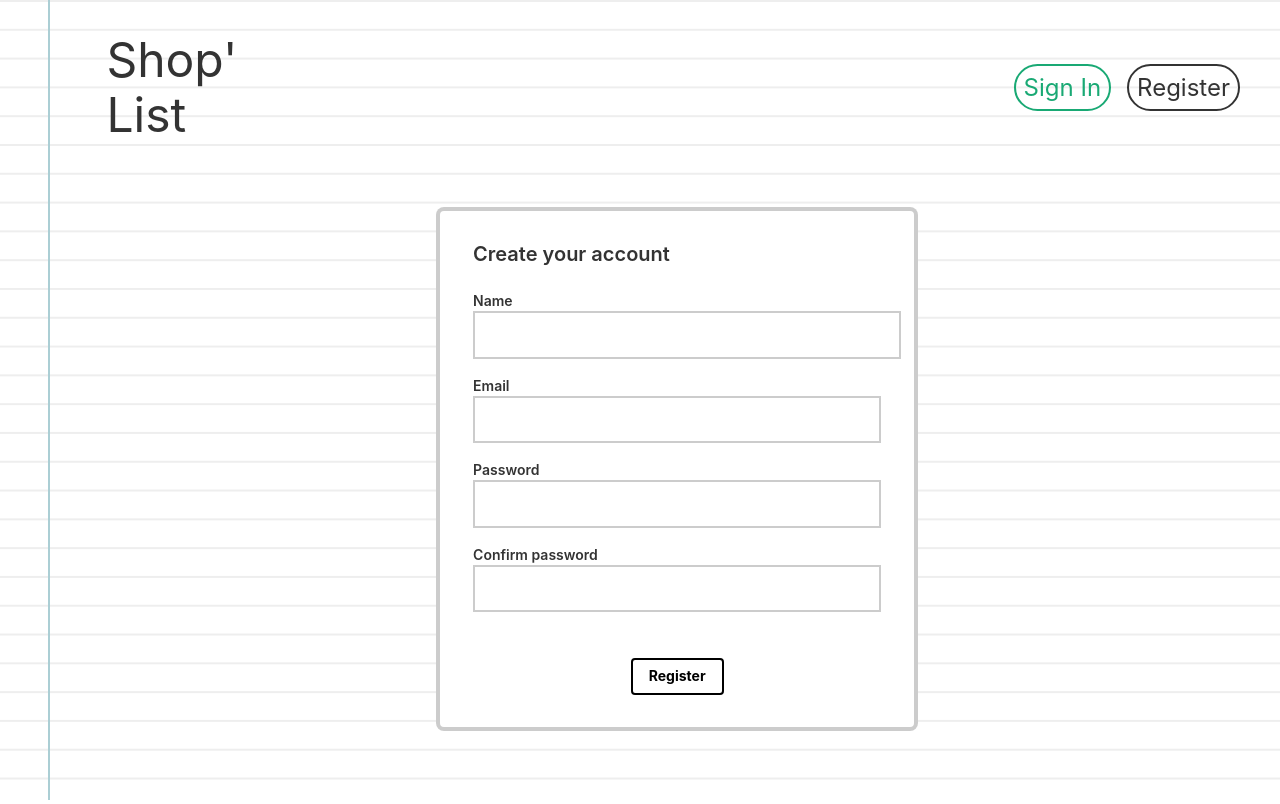
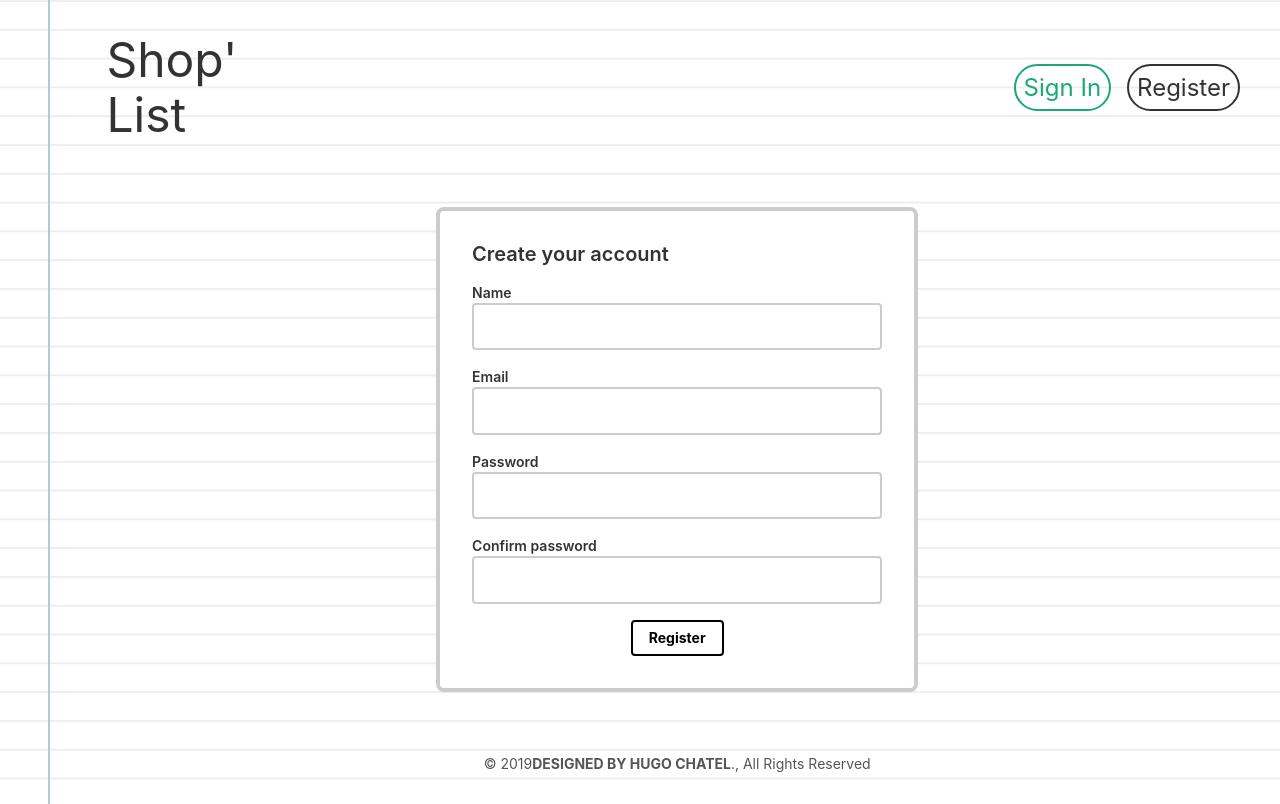
Before and after one commit to Dagdahu/check-list, a React (Create React App) app: page / in a window 1280 px wide. Both pictures are taken after a click on the element "Register". Built offline with nearby package versions, Linux system fonts and the light colour scheme.

Commit message:
Register style corrected, added a footer

```diff
--- /dev/null
+++ b/src/App.css
@@ -0,0 +1,13 @@
+.App {
+    height: 100%;
+    display: flex;
+    flex-direction: column;
+}
+
+.content {
+    flex: 1 0 auto;
+}
+
+.footer {
+    flex-shrink: 0;
+}
--- a/src/App.js
+++ b/src/App.js
@@ -5,8 +5,10 @@ import Home from './Components/Home/Home';
 import SignIn from './Components/SignIn/SignIn';
 import Register from './Components/Register/Register';
 import Lists from './Components/Lists/Lists';
+import Footer from './Components/Footer/Footer';
 /// Other
 import { serverBaseUrl } from './Constants.js';
+import './App.css';
 
 const initialState = {
   route : 'home',
@@ -18,17 +20,6 @@ const initialState = {
     lists: []
   }
 }
-
-// const initialStateDev = {
-//   route : 'user',
-//   isSignedIn: true,
-//   user: {
-//     id : '9',
-//     name: 'Hugo',
-//     email: 'chatelhugo@hotmail.fr',
-//     lists: []
-//   }
-// }
 
 class App extends Component {
   constructor (props) {
@@ -70,6 +61,7 @@ class App extends Component {
   render() {
     return (
       <div className="App">
+        <div className="content">
           <Navigation
             onRouteChange={this.onRouteChange}
             isSignedIn={this.state.isSignedIn}
@@ -98,6 +90,8 @@ class App extends Component {
                   />
           }
         </div>
+        <Footer />
+      </div>
     );
   }
 }
--- /dev/null
+++ b/src/Components/Footer/Footer.js
@@ -0,0 +1,17 @@
+import React from 'react';
+
+const Footer = () => {
+    return (
+        <footer className="footer pv4 ph3 ph5-m ph6-l mid-gray">
+            <small className="f6 db tc">
+                © 2019
+                <b className="ttu">
+                    Designed by Hugo CHATEL
+                </b>
+                ., All Rights Reserved
+                </small>
+        </footer>
+    );
+}
+
+export default Footer;
--- a/src/Components/Home/Home.js
+++ b/src/Components/Home/Home.js
@@ -21,16 +21,16 @@ const Home = ({onRouteChange, isSignedIn}) => {
             </div>
             <div className='center'>
                 <ul className='tl gray'>
-                    <li>
+                    <li className='hover-black'>
                         Create multiple lists.
                     </li>
-                    <li>
+                    <li className='hover-black'>
                         Check purchased items.
                     </li>
-                    <li>
+                    <li className='hover-black'>
                         Retrieve your commonly purchased items.
                     </li>
-                    <li>
+                    <li className='hover-black'>
                         It's all on your phone !
                     </li>
                 </ul>
--- a/src/Components/Register/Register.js
+++ b/src/Components/Register/Register.js
@@ -86,16 +86,17 @@ class Register extends React.Component {
         return (
             <div>
                 <article className="ba bw2 br3 bg-white dark-gray b--black-20 mv4 w-40-l w-60-m w-90 center">
-                    <main className="pa4 black-80">
-                        <div className="measure center">
-                            <fieldset id="sign_up" className="ba b--transparent ph0 mh0">
+                    <main className="black-80">
+                        <div className="center pa4">
+                            <form id="sign_up" className="ph0 b--transparent">
                                 <legend className="f4 fw6 ph0 mh0">Create your account</legend>
-                                <div className="mt3">
+                                <div className="mv3">
                                     <label className="db fw6 lh-copy f6" htmlFor="name">Name</label>
                                     <input
-                                        className="pa2 input-reset ba bw1 b--black-20 bg-transparent hover-bg-light-gray w-100"
+                                        className="pa2 ba bw1 br2 b--black-20 bg-transparent hover-bg-light-gray w-100 border-box"
                                         type="name"
                                         name="name"
+                                        maxLength='64'
                                         id="name"
                                         value={this.state.name}
                                         onChange={this.onInputChange}
@@ -104,9 +105,10 @@ class Register extends React.Component {
                                 <div className="mv3">
                                     <label className="db fw6 lh-copy f6" htmlFor="email-address">Email</label>
                                     <input
-                                        className="pa2 input-reset ba bw1 b--black-20 bg-transparent hover-bg-light-gray w-100"
+                                        className="pa2 ba bw1 br2 b--black-20 bg-transparent hover-bg-light-gray w-100"
                                         type="email"
                                         name="email"
+                                        maxLength="256"
                                         id="email-address"
                                         value={this.state.email}
                                         onChange={this.onInputChange}
@@ -115,9 +117,10 @@ class Register extends React.Component {
                                 <div className="mv3">
                                     <label className="db fw6 lh-copy f6" htmlFor="password">Password</label>
                                     <input
-                                        className="b pa2 input-reset ba bw1 b--black-20 bg-transparent hover-bg-light-gray w-100"
+                                        className="b pa2 ba bw1 br2 b--black-20 bg-transparent hover-bg-light-gray w-100"
                                         type="password"
                                         name="password"
+                                        maxLength='64'
                                         id="password"
                                         value={this.state.password}
                                         onChange={this.onInputChange}
@@ -126,21 +129,22 @@ class Register extends React.Component {
                                 <div className="mv3">
                                     <label className="db fw6 lh-copy f6" htmlFor="password2">Confirm password</label>
                                     <input
-                                        className="b pa2 input-reset ba bw1 b--black-20 bg-transparent hover-bg-light-gray w-100"
+                                        className="b pa2 ba bw1 br2 b--black-20 bg-transparent hover-bg-light-gray w-100"
                                         type="password"
                                         name="password2"
+                                        maxLength='64'
                                         id="password2"
                                         value={this.state.password2}
                                         onChange={this.onInputChange}
                                     />
                                 </div>
-                            </fieldset>
-                            <div className="b dark-red f6">
+                            </form>
+                            <div className="b tc red f6">
                                 <p>{this.state.alert}</p>
                             </div>
                             <div className="tc">
                                 <input
-                                    className="b ba bw1 br2 ph3 pv2 input-reset ba b--black bg-transparent pointer f6 dim"
+                                    className="b ba bw1 br2 ph3 pv2 ba b--black bg-transparent pointer f6 dim"
                                     type="submit"
                                     value="Register"
                                     onClick={this.onSubmitRegister}
--- a/src/Components/SignIn/SignIn.js
+++ b/src/Components/SignIn/SignIn.js
@@ -69,10 +69,11 @@ class SignIn extends React.Component {
                                 <div className="mt3">
                                     <label className="db fw6 lh-copy f6" htmlFor="email-address">Email</label>
                                     <input
-                                        className="pa2 input-reset ba bw1 b--black-20 bg-transparent hover-bg-light-gray w-100"
+                                        className="pa2 br2 ba bw1 b--black-20 bg-transparent hover-bg-light-gray w-100"
                                         type="email"
                                         name="email"
                                         id="email-address"
+                                        maxLength='256'
                                         value={this.state.email}
                                         onChange={this.onInputChange}
                                     />
@@ -80,10 +81,11 @@ class SignIn extends React.Component {
                                 <div className="mv3">
                                     <label className="db fw6 lh-copy f6" htmlFor="password">Password</label>
                                     <input
-                                        className="b pa2 input-reset ba bw1 b--black-20 bg-transparent hover-bg-light-gray w-100"
+                                        className="b pa2 br2 ba bw1 b--black-20 bg-transparent hover-bg-light-gray w-100"
                                         type="password"
                                         name="password"
                                         id="password"
+                                        maxLength='64'
                                         value={this.state.password}
                                         onChange={this.onInputChange}
                                     />
--- a/src/Constants.js
+++ b/src/Constants.js
@@ -1,2 +1,2 @@
-export const serverBaseUrl = 'https://calm-falls-48106.herokuapp.com';
-// export const serverBaseUrl = 'http://localhost:3000';
+// export const serverBaseUrl = 'https://calm-falls-48106.herokuapp.com';
+export const serverBaseUrl = 'http://localhost:3000';
--- a/src/index.css
+++ b/src/index.css
@@ -1,3 +1,6 @@
+html, body, #root {
+  height: 100%
+}
 
 body {
   font-size: 2vw;
```
Lines whose indentation alone changed are shown as unchanged.
